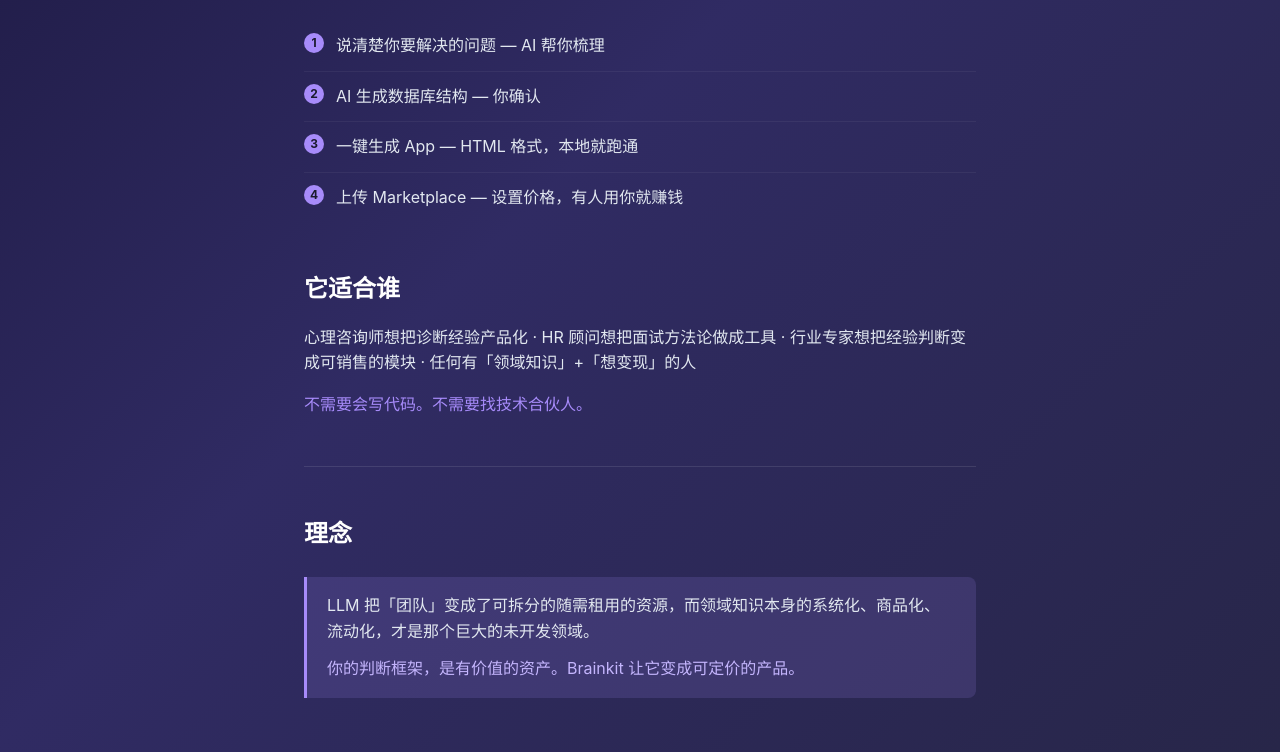
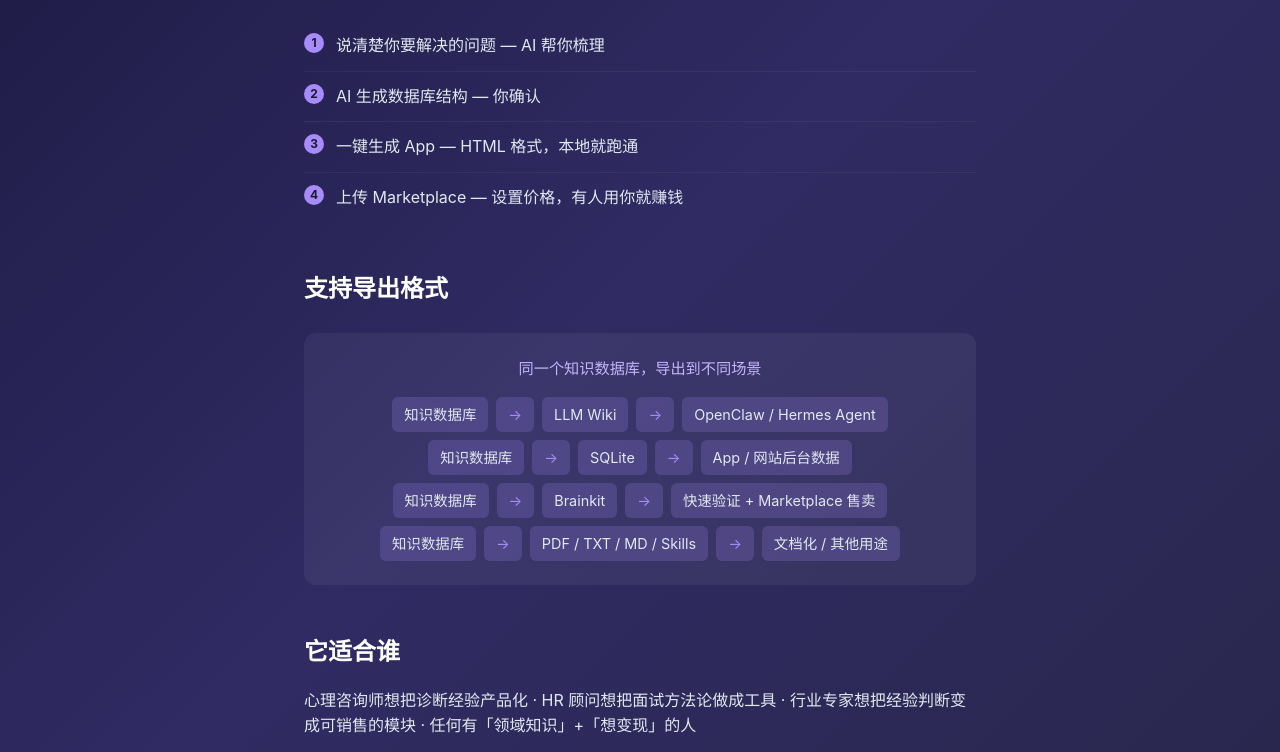
Before and after one commit to lonkecxd/brainkit-landing, a plain HTML site: page index.html in a window 1280 px wide. Shown: the part 1087-1839 px from the top of the page. Drawn offline with Linux system fonts and the light colour scheme.

Commit message:
Add export formats

```diff
--- a/index.html
+++ b/index.html
@@ -206,7 +206,7 @@
     </div>
 
     <h2>我们在做什么</h2>
-    <p><strong>Brainkit + wiki-anything</strong> 是一套工具，帮领域专家把多年积累的判断框架，转化成可定价、可分发的数字产品。</p>
+    <p><strong>Brainkit + wiki-anything</strong> 是一套工具，帮领域专家把多年积累的判断框架，转化成可定价、可分发的数字产品，并支持多种导出格式适配不同场景。</p>
 
     <div class="workflow">
       <p>你的判断框架</p>
@@ -228,6 +228,39 @@
       <li data-step="3">一键生成 App — HTML 格式，本地就跑通</li>
       <li data-step="4">上传 Marketplace — 设置价格，有人用你就赚钱</li>
     </ol>
+
+    <h2>支持导出格式</h2>
+    <div class="workflow">
+      <p>同一个知识数据库，导出到不同场景</p>
+      <div class="flow" style="margin-top:16px">
+        <span>知识数据库</span>
+        <span class="arrow">→</span>
+        <span>LLM Wiki</span>
+        <span class="arrow">→</span>
+        <span>OpenClaw / Hermes Agent</span>
+      </div>
+      <div class="flow" style="margin-top:8px">
+        <span>知识数据库</span>
+        <span class="arrow">→</span>
+        <span>SQLite</span>
+        <span class="arrow">→</span>
+        <span>App / 网站后台数据</span>
+      </div>
+      <div class="flow" style="margin-top:8px">
+        <span>知识数据库</span>
+        <span class="arrow">→</span>
+        <span>Brainkit</span>
+        <span class="arrow">→</span>
+        <span>快速验证 + Marketplace 售卖</span>
+      </div>
+      <div class="flow" style="margin-top:8px">
+        <span>知识数据库</span>
+        <span class="arrow">→</span>
+        <span>PDF / TXT / MD / Skills</span>
+        <span class="arrow">→</span>
+        <span>文档化 / 其他用途</span>
+      </div>
+    </div>
 
     <h2>它适合谁</h2>
     <p>心理咨询师想把诊断经验产品化 · HR 顾问想把面试方法论做成工具 · 行业专家想把经验判断变成可销售的模块 · 任何有「领域知识」+「想变现」的人</p>
```
